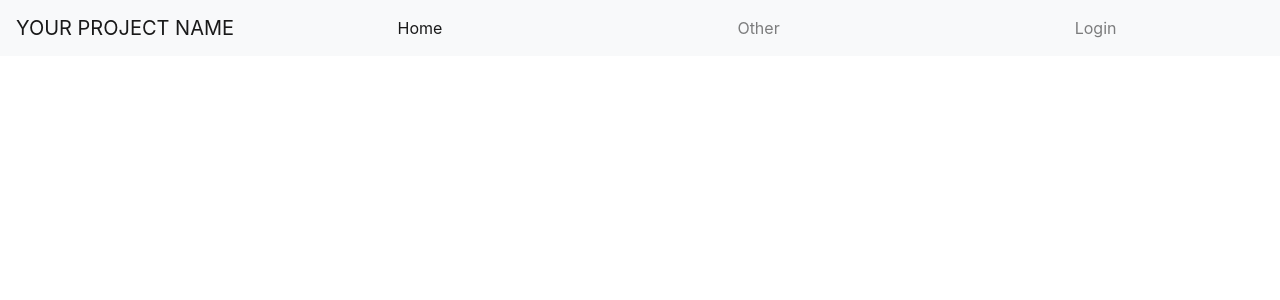
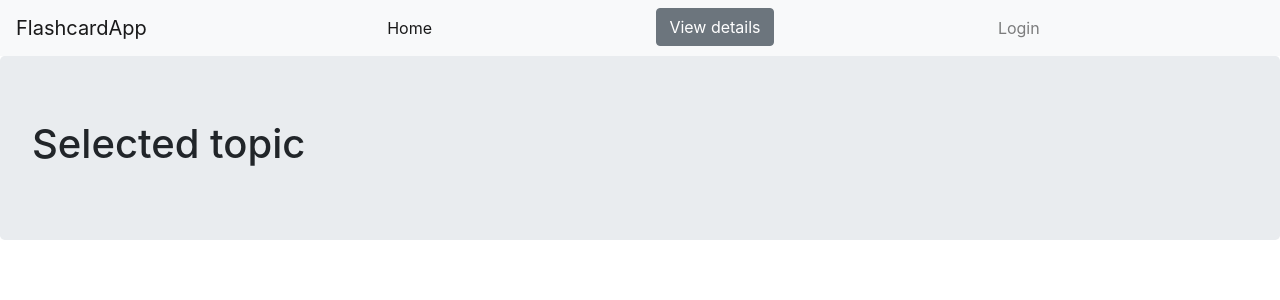
Before and after one commit to n-lusano/flashcardapp-client, a React (Create React App) app: page /flashcards in a window 1280 px wide. Shown: the top 300 px of the page. Built offline with nearby package versions, Linux system fonts and the light colour scheme; no server answers.

Commit message:
Basic routes setup, created basic pages components

```diff
--- a/src/App.js
+++ b/src/App.js
@@ -7,22 +7,15 @@ import Loading from "./components/Loading";
 import MessageBox from "./components/MessageBox";
 import SignUp from "./pages/SignUp";
 import Login from "./pages/Login";
+import Home from "./pages/Home";
+import TopicPage from "./pages/TopicPage";
+import UserPage from "./pages/UserPage";
+import CollectionPage from "./pages/CollectionPage";
 
 import { useDispatch, useSelector } from "react-redux";
 import { selectAppLoading } from "./store/appState/selectors";
 import { getUserWithStoredToken } from "./store/user/actions";
-import { Jumbotron } from "react-bootstrap";
-
-const Home = () => (
-  <Jumbotron>
-    <h1>Home</h1>
-  </Jumbotron>
-);
-const Other = () => (
-  <Jumbotron>
-    <h1>Other</h1>
-  </Jumbotron>
-);
+import { selectToken } from "./store/user/selectors";
 
 function App() {
   const dispatch = useDispatch();
@@ -32,6 +25,8 @@ function App() {
     dispatch(getUserWithStoredToken());
   }, [dispatch]);
 
+  const token = useSelector(selectToken);
+
   return (
     <div className="App">
       <Navigation />
@@ -39,7 +34,17 @@ function App() {
       {isLoading ? <Loading /> : null}
       <Switch>
         <Route exact path="/" component={Home} />
-        <Route path="/other" component={Other} />
+        <Route path="/flashcards" component={TopicPage} />
+        {token ? (
+          <Route path="/profile" component={UserPage} />
+        ) : (
+          <Route path="/profile" component={Home} />
+        )}
+        {token ? (
+          <Route path="/collection" component={CollectionPage} />
+        ) : (
+          <Route path="/collection" component={Home} />
+        )}
         <Route path="/signup" component={SignUp} />
         <Route path="/login" component={Login} />
       </Switch>
--- a/src/components/Navigation/LoggedIn.js
+++ b/src/components/Navigation/LoggedIn.js
@@ -11,7 +11,9 @@ export default function LoggedIn() {
   return (
     <>
       <Nav.Item style={{ padding: ".5rem 1rem" }}>{user.email}</Nav.Item>
-      <Button onClick={() => dispatch(logOut())}>Logout</Button>
+      <Button variant="secondary" onClick={() => dispatch(logOut())}>
+        Logout
+      </Button>
     </>
   );
 }
--- a/src/components/Navigation/index.js
+++ b/src/components/Navigation/index.js
@@ -1,7 +1,8 @@
 import React from "react";
 import Navbar from "react-bootstrap/Navbar";
 import Nav from "react-bootstrap/Nav";
-import { NavLink } from "react-router-dom";
+import Button from "react-bootstrap/Button";
+import { NavLink, Link } from "react-router-dom";
 import { useSelector } from "react-redux";
 import { selectToken } from "../../store/user/selectors";
 import NavbarItem from "./NavbarItem";
@@ -16,13 +17,15 @@ export default function Navigation() {
   return (
     <Navbar bg="light" expand="lg">
       <Navbar.Brand as={NavLink} to="/">
-        YOUR PROJECT NAME
+        FlashcardApp
       </Navbar.Brand>
       <Navbar.Toggle aria-controls="basic-navbar-nav" />
       <Navbar.Collapse id="basic-navbar-nav">
         <Nav style={{ width: "100%" }} fill>
           <NavbarItem path="/" linkText="Home" />
-          <NavbarItem path="/other" linkText="Other" />
+          <Link to={`/flashcards`}>
+            <Button variant="secondary">View details</Button>
+          </Link>
           {loginLogoutControls}
         </Nav>
       </Navbar.Collapse>
--- /dev/null
+++ b/src/pages/CollectionPage.js
@@ -0,0 +1,15 @@
+import React, { useEffect } from "react";
+import { Jumbotron } from "react-bootstrap";
+// import { useDispatch, useSelector } from "react-redux";
+
+const CollectionPage = () => {
+  return (
+    <div>
+      <Jumbotron>
+        <h1>User collection (cards grid view)</h1>
+      </Jumbotron>
+    </div>
+  );
+};
+
+export default CollectionPage;
--- /dev/null
+++ b/src/pages/Home.js
@@ -0,0 +1,16 @@
+import React, { useEffect } from "react";
+import { Jumbotron } from "react-bootstrap";
+// import { useDispatch, useSelector } from "react-redux";
+
+const Home = () => {
+  // NB RICORDA CHE AL POSTO DI HOMEPAGE VA LA LINGUA SELEZIONATA as props
+  return (
+    <div>
+      <Jumbotron>
+        <h1>Selected/default language here</h1>
+      </Jumbotron>
+    </div>
+  );
+};
+
+export default Home;
--- a/src/pages/Login/index.js
+++ b/src/pages/Login/index.js
@@ -39,7 +39,7 @@ export default function SignUp() {
           <Form.Label>Email address</Form.Label>
           <Form.Control
             value={email}
-            onChange={event => setEmail(event.target.value)}
+            onChange={(event) => setEmail(event.target.value)}
             type="email"
             placeholder="Enter email"
             required
@@ -50,14 +50,14 @@ export default function SignUp() {
           <Form.Label>Password</Form.Label>
           <Form.Control
             value={password}
-            onChange={event => setPassword(event.target.value)}
+            onChange={(event) => setPassword(event.target.value)}
             type="password"
             placeholder="Password"
             required
           />
         </Form.Group>
         <Form.Group className="mt-5">
-          <Button variant="primary" type="submit" onClick={submitForm}>
+          <Button variant="secondary" type="submit" onClick={submitForm}>
             Log in
           </Button>
         </Form.Group>
--- a/src/pages/SignUp/index.js
+++ b/src/pages/SignUp/index.js
@@ -40,7 +40,7 @@ export default function SignUp() {
           <Form.Label>Name</Form.Label>
           <Form.Control
             value={name}
-            onChange={event => setName(event.target.value)}
+            onChange={(event) => setName(event.target.value)}
             type="text"
             placeholder="Enter name"
             required
@@ -50,7 +50,7 @@ export default function SignUp() {
           <Form.Label>Email address</Form.Label>
           <Form.Control
             value={email}
-            onChange={event => setEmail(event.target.value)}
+            onChange={(event) => setEmail(event.target.value)}
             type="email"
             placeholder="Enter email"
             required
@@ -64,14 +64,14 @@ export default function SignUp() {
           <Form.Label>Password</Form.Label>
           <Form.Control
             value={password}
-            onChange={event => setPassword(event.target.value)}
+            onChange={(event) => setPassword(event.target.value)}
             type="password"
             placeholder="Password"
             required
           />
         </Form.Group>
         <Form.Group className="mt-5">
-          <Button variant="primary" type="submit" onClick={submitForm}>
+          <Button variant="secondary" type="submit" onClick={submitForm}>
             Sign up
           </Button>
         </Form.Group>
--- /dev/null
+++ b/src/pages/TopicPage.js
@@ -0,0 +1,15 @@
+import React, { useEffect } from "react";
+import { Jumbotron } from "react-bootstrap";
+// import { useDispatch, useSelector } from "react-redux";
+
+const TopicPage = () => {
+  return (
+    <div>
+      <Jumbotron>
+        <h1>Selected topic</h1>
+      </Jumbotron>
+    </div>
+  );
+};
+
+export default TopicPage;
--- /dev/null
+++ b/src/pages/UserPage.js
@@ -0,0 +1,15 @@
+import React, { useEffect } from "react";
+import { Jumbotron } from "react-bootstrap";
+// import { useDispatch, useSelector } from "react-redux";
+
+const UserPage = () => {
+  return (
+    <div>
+      <Jumbotron>
+        <h1>User profile (auth only)</h1>
+      </Jumbotron>
+    </div>
+  );
+};
+
+export default UserPage;
```
